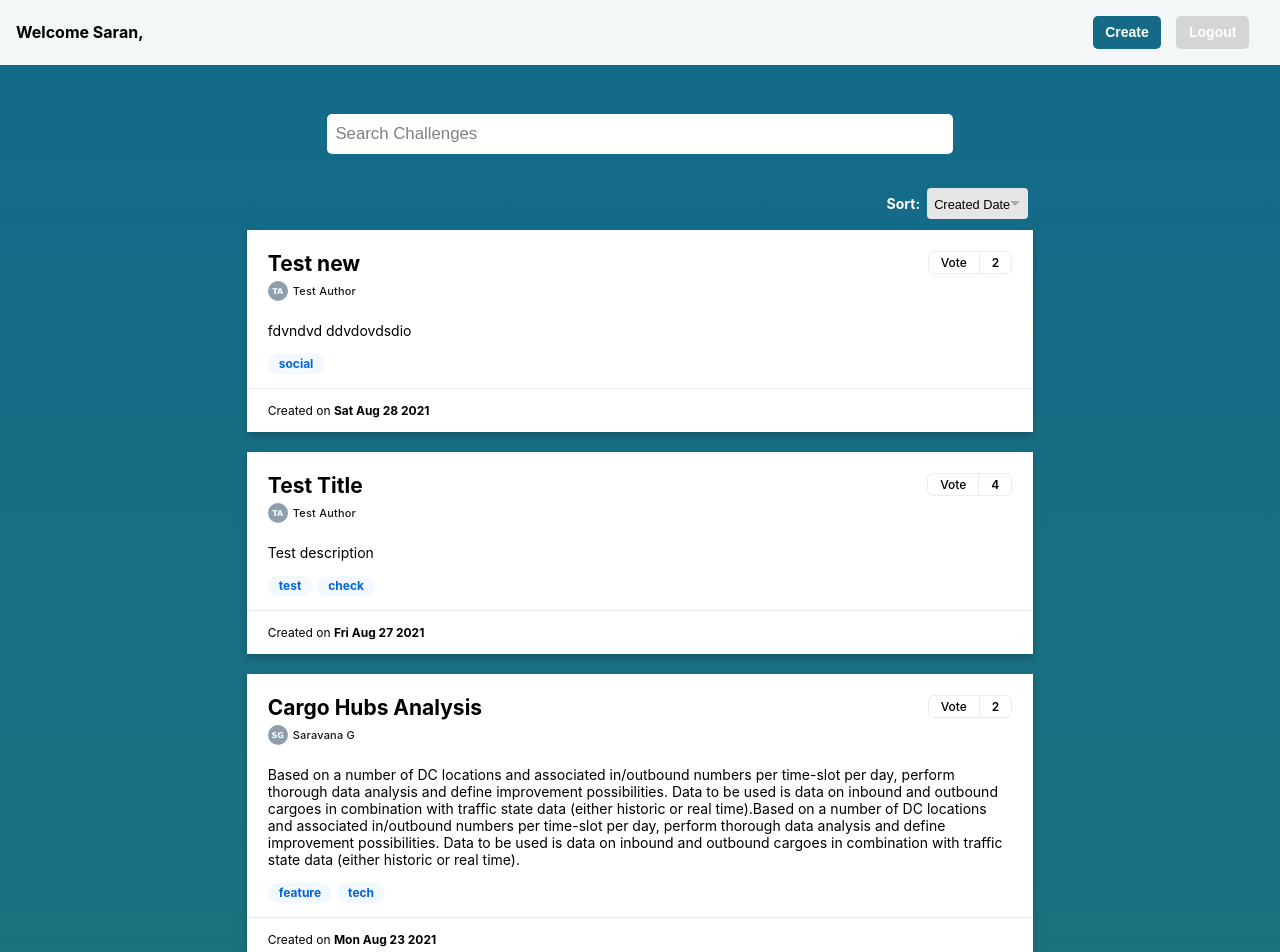
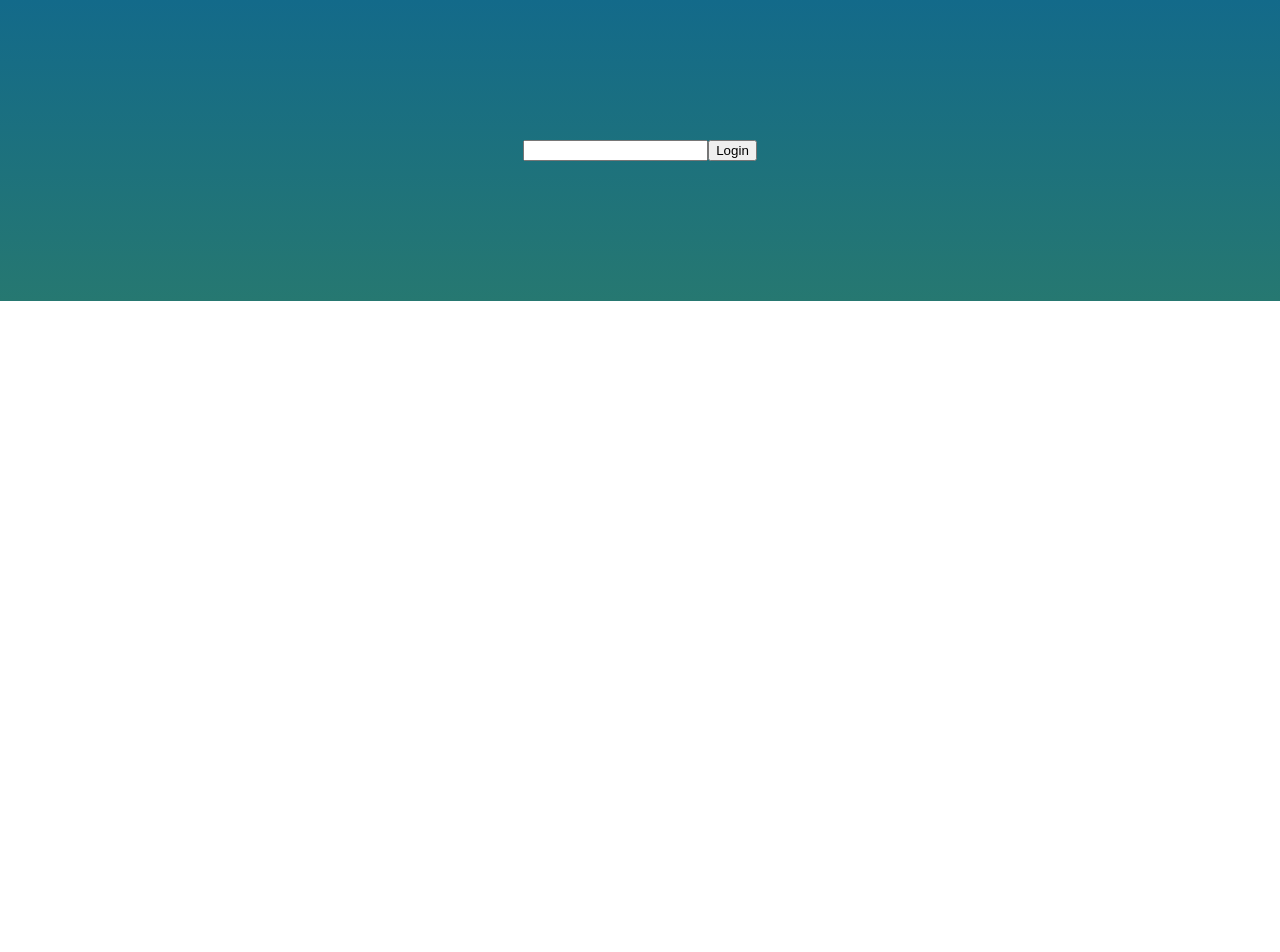
Before and after one commit to sarang5/hack-ideas, a React (Create React App) app: page /login in a window 1280 px wide. Shown: the top 952 px of the page. After the commit the page ends 800 px from the top, so only its background shows below. Built offline with nearby package versions, Linux system fonts and the light colour scheme; data requests are answered from the project's data file.

Commit message:
login page nav changes using react router

```diff
--- a/data/db.json
+++ b/data/db.json
@@ -7,82 +7,78 @@
       "votes": 2,
       "createdOn": 1629346530775,
       "tags": [
-        "feature",
-        "tech"
+        "R&D",
+        "social"
       ],
+      "empId": "E2018121",
       "id": 1
     },
     {
-      "author": "Saravana G",
-      "title": "Cargo Hubs Analysis",
-      "body": "Based on a number of DC locations and associated in/outbound numbers per time-slot per day, perform thorough data analysis and define improvement possibilities. Data to be used is data on inbound and outbound cargoes in combination with traffic state data (either historic or real time).Based on a number of DC locations and associated in/outbound numbers per time-slot per day, perform thorough data analysis and define improvement possibilities. Data to be used is data on inbound and outbound cargoes in combination with traffic state data (either historic or real time).",
-      "votes": 2,
+      "author": "Saravana Kumar",
+      "title": "Virtual health assistant",
+      "body": "Develop a device that can help people living with chronic medical conditions to regularly monitor their health parameters and vitals in order to live a healthy life. The device should monitor health conditions like diabetes and should alert family members and relatives if the patient’s health deteriorates. The device should also send timely reminders to the patient to take medication.",
+      "votes": 3,
       "createdOn": 1629717745425,
       "tags": [
-        "feature",
+        "health",
         "tech"
       ],
+      "empId": "E2018101",
       "id": 2
     },
     {
       "author": "Ashwin Kumar",
       "title": "Epidemic Monitor",
       "body": "Epidemic Monitor is an application for crowdsourcing epidemic data and using prior trends to predict the spread of the disease in current time and in future cases using historical data trained using state of the art Neural Network.",
-      "votes": 4,
+      "votes": 5,
       "createdOn": 1613028037804,
       "tags": [
-        "feature",
+        "health",
         "tech"
       ],
+      "empId": "E2019212",
       "id": 3
     },
     {
-      "author": "Saravana Kumar",
-      "title": "Cargo Hubs Analysis",
-      "body": "Based on a number of DC locations and associated in/outbound numbers per time-slot per day, perform thorough data analysis and define improvement possibilities. Data to be used is data on inbound and outbound cargoes in combination with traffic state data (either historic or real time).",
+      "author": "Nyra",
+      "title": "Remote patient examination",
+      "body": "Build a mobile app that enables doctors to gain real-time access to a patient’s vital signs from anywhere in the world. The mobile solution should allow doctors to gauge a patient’s condition to determine whether hospitalization is necessary. The solution can also provide general medical assistance and will be especially useful in cases of emergencies.",
       "votes": 2,
       "createdOn": 1626244267838,
       "tags": [
-        "feature",
-        "tech"
+        "mobile",
+        "tech",
+        "health"
       ],
       "id": 4
     },
     {
       "author": "Saravana Kumar",
-      "title": "Cargo Hubs Analysis",
-      "body": "Based on a number of DC locations and associated in/outbound numbers per time-slot per day, perform thorough data analysis and define improvement possibilities. Data to be used is data on inbound and outbound cargoes in combination with traffic state data (either historic or real time).",
-      "votes": 2,
-      "createdOn": 1629717745425,
+      "title": "Autonomous Drones",
+      "body": "Build an AI-powered drone camera, program it with object tracking data from proximity sensors, GPS sensors, and motion sensors. With the autonomous drone, people won’t need to pilot the drone camera. This will help people to take professional vacation photos and videos, this will especially be helpful for solo travelers.",
+      "votes": 4,
+      "createdOn": 1628585773169,
       "tags": [
         "feature",
-        "tech"
+        "AI/ML",
+        "travellers"
       ],
+      "empId": "E2018101",
       "id": 5
+    }
+  ],
+  "users": [
+    {
+      "id": "E2018101",
+      "name": "Saravana Kumar"
     },
     {
-      "title": "Test Title",
-      "body": "Test description",
-      "tags": [
-        "test",
-        " check"
-      ],
-      "author": "Test Author",
-      "votes": 4,
-      "createdOn": 1630086850197,
-      "id": 6
+      "id": "E2018121",
+      "name": "Saran Govind"
     },
     {
-      "title": "Test new",
-      "body": "fdvndvd ddvdovdsdio",
-      "tags": [
-        "social"
-      ],
-      "author": "Test Author",
-      "votes": 2,
-      "createdOn": 1630159002378,
-      "id": 7
+      "id": "E2019212",
+      "name": "Ashwin Kumar"
     }
-  ],
-  "users": []
+  ]
 }
--- a/package.json
+++ b/package.json
@@ -10,6 +10,7 @@
     "json-server": "^0.16.3",
     "react": "^17.0.2",
     "react-dom": "^17.0.2",
+    "react-router-dom": "^5.2.1",
     "react-scripts": "4.0.3",
     "web-vitals": "^1.0.1"
   },
--- a/src/App.js
+++ b/src/App.js
@@ -1,11 +1,33 @@
-import HomePage from './Home';
+import Home from './Home';
+import Login from './Login/Login';
+import { BrowserRouter as Router, Route, Switch, Redirect } from 'react-router-dom';
+
+const NoAuthRoute = ({ component: Component, ...rest }) =>
+(
+  <Route {...rest} render={props =>
+  (
+    sessionStorage.getItem('hackUser') ? <Component {...props} /> : <Redirect to={{pathname: '/login'}}/>
+  )}/>
+);
+
+const AuthRoute = ({ component: Component, ...rest }) =>
+(
+  <Route {...rest} render={props =>
+  (
+    sessionStorage.getItem('hackUser') ? <Redirect to={{pathname: '/'}}/> : <Component {...props} />
+  )}/>
+);
 
 function App() {
-
   return (
-    <div className="App">
-      <HomePage />
-    </div>
+    <Router>
+      <div className="App">
+        <Switch>
+          <NoAuthRoute exact path="/" component={Home} />
+          <AuthRoute exact path="/login" component={Login} />
+        </Switch>
+      </div>
+    </Router>
   );
 }
 
--- a/src/Header/Header.js
+++ b/src/Header/Header.js
@@ -2,7 +2,7 @@ import { useState } from 'react';
 import CreateModal from '../CreateModal/CreateModal';
 import './Header.css';
 
-const Header = ({user, handleCreate}) => {
+const Header = ({ user, handleCreate, handleLogout }) => {
     const docBody = document.body;
     const [openModal, setOpenModal] = useState(false);
 
@@ -24,7 +24,7 @@ const Header = ({user, handleCreate}) => {
                     <CreateModal open={openModal} onClose={closeModal} onCreate={(data) =>{handleCreate(data); closeModal();}}></CreateModal>
                 </span>
                 <span>
-                    <button className="logout-btn">Logout</button>
+                    <button className="logout-btn" onClick={handleLogout}>Logout</button>
                 </span>
             </div>
         </div>
--- a/src/Home.js
+++ b/src/Home.js
@@ -14,6 +14,11 @@ const HomePage = () => {
     const [challenges, setChallenges] = useState(null);
     const [disableSort, setDisableSort] = useState(true);
     const errorMsg = 'Something wrong, please come back later...';
+
+    const logout = () => {
+        sessionStorage.removeItem('hackUser');
+        window.location.href = "/login";
+    }
 
     const handleUpvoteClick = async (e, id) => {
         e.preventDefault();
@@ -73,7 +78,7 @@ const HomePage = () => {
 
     return (
         <div className="homepage">
-            <Header user={user} handleCreate={createChallenge}></Header>
+            <Header user={user} handleCreate={createChallenge} handleLogout={logout}></Header>
             <div className="main-container">
                 {isLoading && <div className="loader"></div>}
                 {error && <div className="error-container">{error}</div>}
--- /dev/null
+++ b/src/Login/Login.css
@@ -0,0 +1,6 @@
+.login {
+    display: flex;
+    width: 100%;
+    justify-content: center;
+    padding: 10em;
+}
--- /dev/null
+++ b/src/Login/Login.js
@@ -0,0 +1,30 @@
+import { useRef } from "react";
+import './Login.css';
+
+const Login = () => {
+    const empRef = useRef();
+    const loginUser = async () => {
+
+        try {
+            const id = empRef.current.value;
+            const res = await fetch(`http://localhost:8000/users/${id}`);
+            if (!res.ok) {
+                throw Error('Login error');
+            }
+            const data = await res.json();
+            sessionStorage.setItem('hackUser', JSON.stringify(data));
+            window.location.href = "/";
+        } catch (err) {
+            console.error('Employee id does not exist, cannot login ' + err);
+        }
+    };
+
+    return (
+        <div className="login">
+            <input ref={empRef} type="text" name="employee-id"></input>
+            <button onClick={loginUser}>Login</button>
+        </div>
+    );
+}
+
+export default Login;
```
Also changed, not shown: 2 other files (tests, documents, lock files or other folders).
